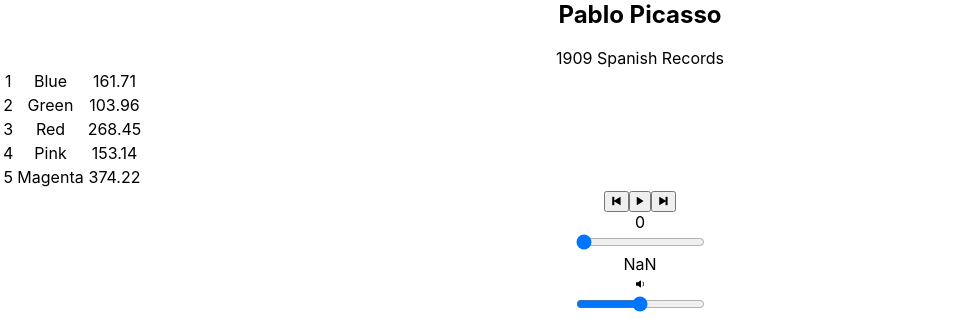
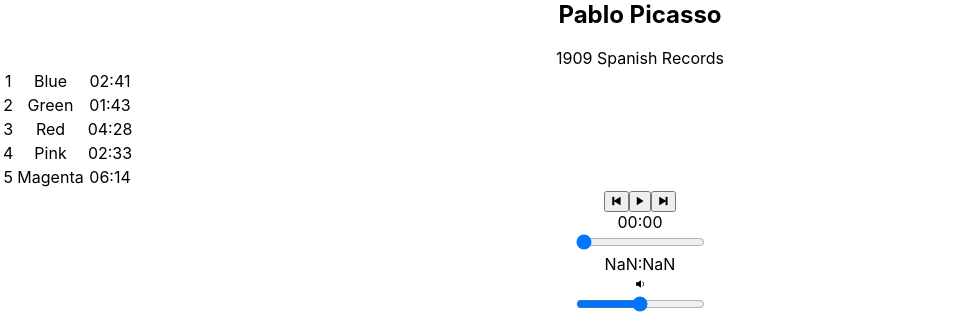
Before and after one commit to gahartj/bloc-jams-react, a React (Create React App) app: page /album/the-colors in a window 1280 px wide. Shown: the part 728-1047 px from the top of the page, without its empty margins (0-979 px from the left). Built offline with nearby package versions, Linux system fonts and the light colour scheme.

Commit message:
assignment 9 range inputs actually complete this time lolz

```diff
--- a/src/components/Album.js
+++ b/src/components/Album.js
@@ -113,16 +113,23 @@
   }
 
   formatTime(sec) {
-    let hrs = Math.floor(sec / 3600);
-    let min = Math.floor((sec - (hrs * 3600)) / 60);
-    let seconds = sec - (hrs * 3600) - (min * 60);
-    seconds = Math.round(seconds * 100) / 100
+    let songTime = parseInt(sec, 10);
+    if (typeof songTime == 'number') {
+      let min = Math.floor(songTime / 60);
+      let seconds = songTime - (min * 60);
+      seconds = Math.round(seconds * 100) / 100
 
-    let result = (hrs < 10 ? "0" + hrs : hrs);
-    result += "-" + (min < 10 ? "0" + min : min);
-    result += "-" + (seconds < 10 ? "0" + seconds : seconds);
-    return result;
+      let result = (min < 10 ? "0" + min : min);
+      result += ":" + (seconds < 10 ? "0" + seconds : seconds);
+      return result;
+    } else {
+      return "--:--"
+    }
   }
+
+  // formatTime(sec) {
+  //   return(sec - (sec % 60)) / 60 + (9 < sec ? ':' : ':0') + sec;
+  // }
 
   handleVolumeChange(e) {
     const newVolume = e.target.value / 10;
@@ -180,7 +187,7 @@
             <tr className="song" key={index} onClick={() => this.handleSongClick(song, index)} onMouseEnter={() => this.handleMouseEnter(index, song)} onMouseLeave={() => this.handleMouseLeave(index, song)} >
               <td><span className={this.state.classNames[index]}>{this.state.classNames[index] === "" ? index+1 : ""}</span></td>
               <td>{song.title}</td>
-              <td>{song.duration}</td>
+              <td>{this.formatTime(song.duration)}</td>
             </tr>
           )}
         </tbody>
--- a/src/components/PlayerBar.js
+++ b/src/components/PlayerBar.js
@@ -16,7 +16,7 @@
           </button>
         </section>
         <section id="time-control">
-          <div className="current-time">{this.props.currentTime}</div>
+          <div className="current-time">{this.props.formatTime(this.props.currentTime)}</div>
           <input
             type="range"
             className="seek-bar"
@@ -26,7 +26,7 @@
             step="0.01"
             onChange={this.props.handleTimeChange}
           />
-          <div className="total-time">{this.props.duration}</div>
+          <div className="total-time">{this.props.formatTime(this.props.duration)}</div>
         </section>
         <section id="volume-control">
           <div className="icon ion-ios-volume-low">{this.props.currentVolume}</div>
```
